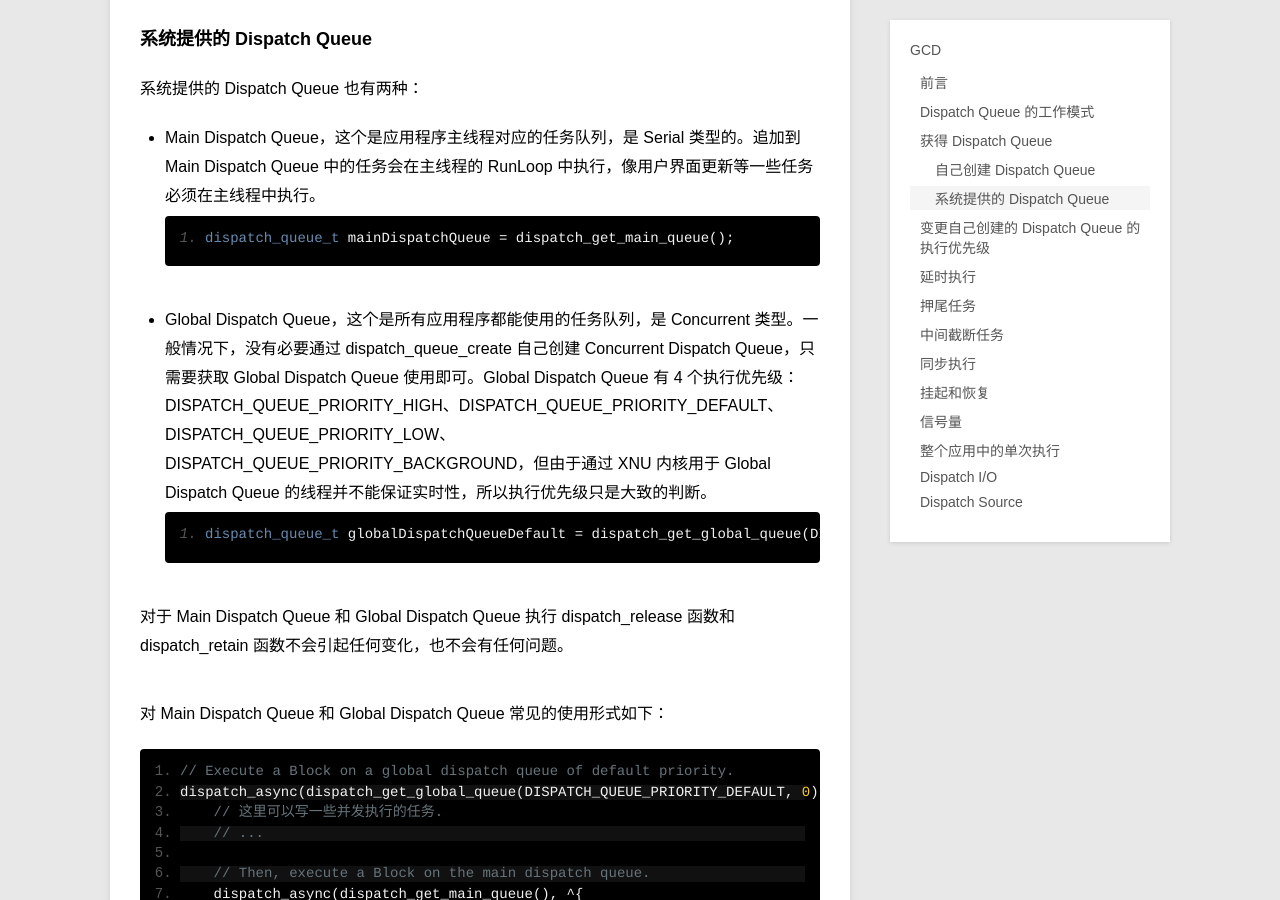
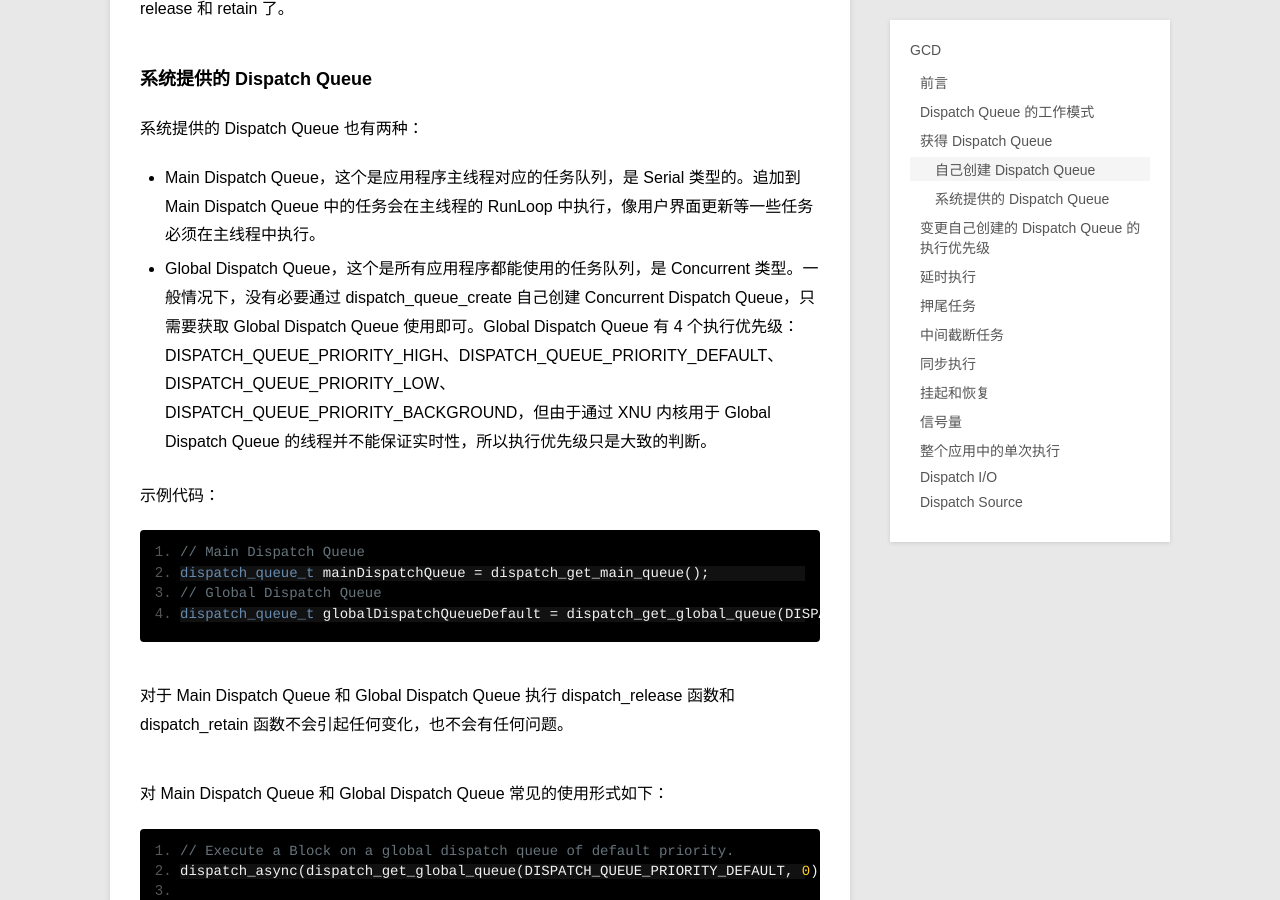
Before and after one commit to samirchen/samirchen.github.io, a Jekyll site: the page built from _posts/blog/2015-08-07-ios-gcd.md, in a window 1280 px wide and 900 px high, scrolled down 3093 px. Built offline with Jekyll 4.4.1, drawn with Linux system fonts in a browser that asks for light colours; Markdown is read by kramdown in place of the engine named in the settings; some of the changed text lies outside the part shown.

Commit message:
Update blog.

```diff
--- a/_posts/blog/2015-08-07-ios-gcd.md
+++ b/_posts/blog/2015-08-07-ios-gcd.md
@@ -45,13 +45,13 @@
 
 ###自己创建 Dispatch Queue
 - 自己创建 Serial 类型的任务队列，参数 `NULL`：
-
->
-	dispatch_queue_t mySerialDispatchQueue = dispatch_queue_create("com.example.gcd.MySerialDispatchQueue", NULL);
-
 - 自己创建 Concurrent 类型的任务队列，参数 `DISPATCH_QUEUE_CONCURRENT`：
 
->
+示例代码：
+
+	// Serial Dispatch Queue
+	dispatch_queue_t mySerialDispatchQueue = dispatch_queue_create("com.example.gcd.MySerialDispatchQueue", NULL);
+	// Concurrent Dispatch Queue
 	dispatch_queue_t myConcurrentDispatchQueue = dispatch_queue_create("com.example.gcd.MyConcurrentDispatchQueue", DISPATCH_QUEUE_CONCURRENT);
 
 如前文所述，每一个 Serial Dispatch Queue 和 Concurrent Dispatch Queue 内使用的线程数量会受系统资源的限制，但是使用 `dispatch_queue_create` 是可以生成任意数量的 Dispatch Queue 的。
@@ -77,13 +77,13 @@
 系统提供的 Dispatch Queue 也有两种：
 
 - Main Dispatch Queue，这个是应用程序主线程对应的任务队列，是 Serial 类型的。追加到 Main Dispatch Queue 中的任务会在主线程的 RunLoop 中执行，像用户界面更新等一些任务必须在主线程中执行。
-
->
-	dispatch_queue_t mainDispatchQueue = dispatch_get_main_queue();
-
 - Global Dispatch Queue，这个是所有应用程序都能使用的任务队列，是 Concurrent 类型。一般情况下，没有必要通过 dispatch_queue_create 自己创建 Concurrent Dispatch Queue，只需要获取 Global Dispatch Queue 使用即可。Global Dispatch Queue 有 4 个执行优先级：DISPATCH_QUEUE_PRIORITY_HIGH、DISPATCH_QUEUE_PRIORITY_DEFAULT、DISPATCH_QUEUE_PRIORITY_LOW、DISPATCH_QUEUE_PRIORITY_BACKGROUND，但由于通过 XNU 内核用于 Global Dispatch Queue 的线程并不能保证实时性，所以执行优先级只是大致的判断。
 
->
+示例代码：
+
+	// Main Dispatch Queue
+	dispatch_queue_t mainDispatchQueue = dispatch_get_main_queue();
+	// Global Dispatch Queue
 	dispatch_queue_t globalDispatchQueueDefault = dispatch_get_global_queue(DISPATCH_QUEUE_PRIORITY_DEFAULT, 0);
 
 
@@ -91,8 +91,9 @@
 
 对 Main Dispatch Queue 和 Global Dispatch Queue 常见的使用形式如下：
 
-    // Execute a Block on a global dispatch queue of default priority.
+	// Execute a Block on a global dispatch queue of default priority.
     dispatch_async(dispatch_get_global_queue(DISPATCH_QUEUE_PRIORITY_DEFAULT, 0), ^{
+
         // 这里可以写一些并发执行的任务.
         // ...
 
```
